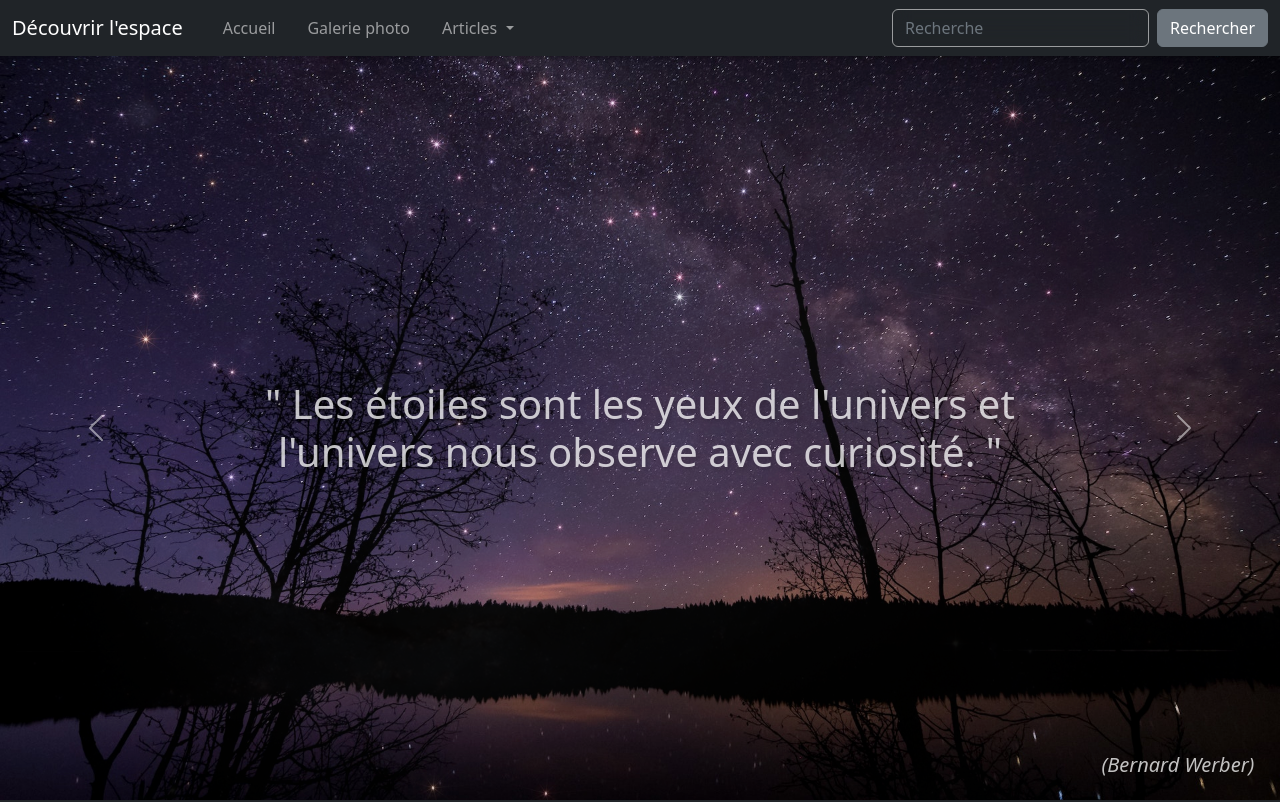
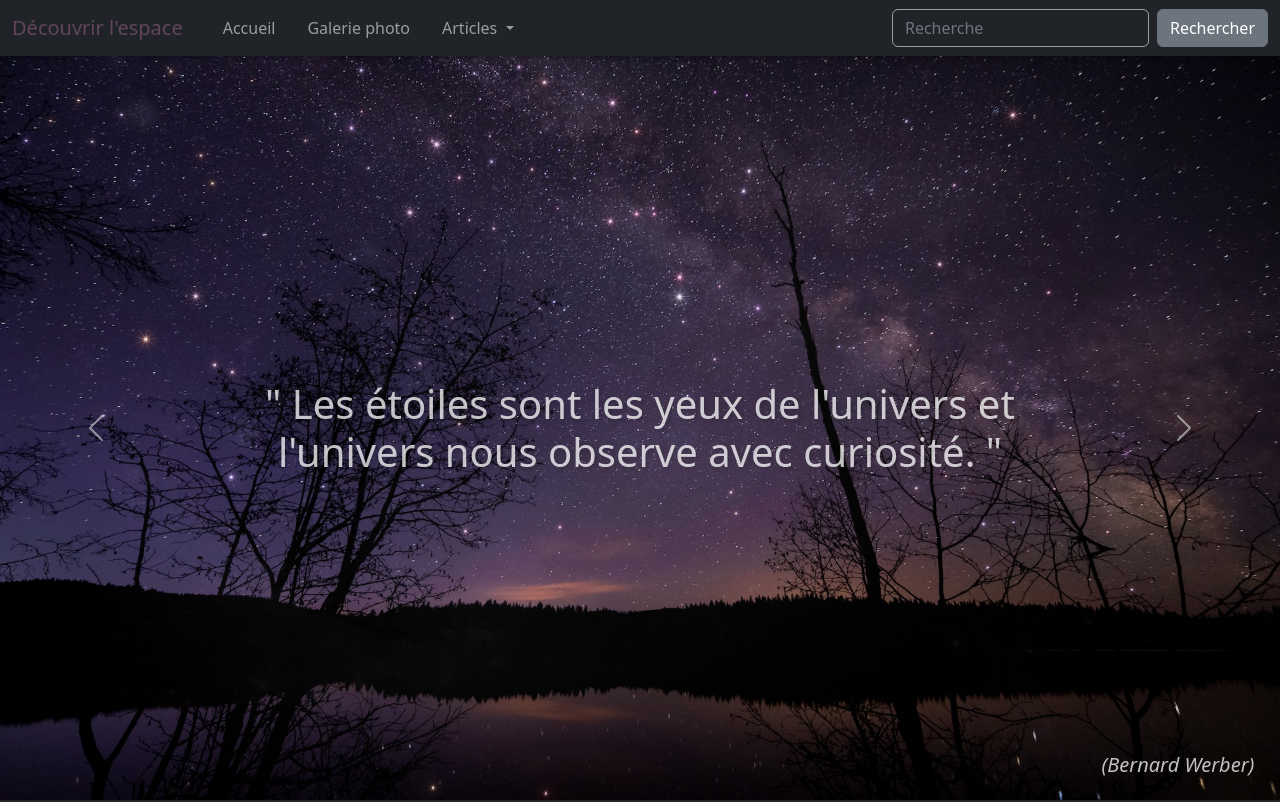
Before and after one commit to MarieChanaron/decouvrir-lespace, a plain HTML site: page index.html in a window 1280 px wide. Shown: the top 802 px of the page. Drawn offline with nearby package versions, Linux system fonts and the light colour scheme.

Commit message:
force link colors

```diff
--- a/style.css
+++ b/style.css
@@ -10,11 +10,11 @@ p {
 }
 
 a {
-    color: #61465a;
+    color: #61465a !important;
 }
 
 a:hover {
-    color: #1a1351;
+    color: #1a1351 !important;
 }
 
 /* Navbar */
```
